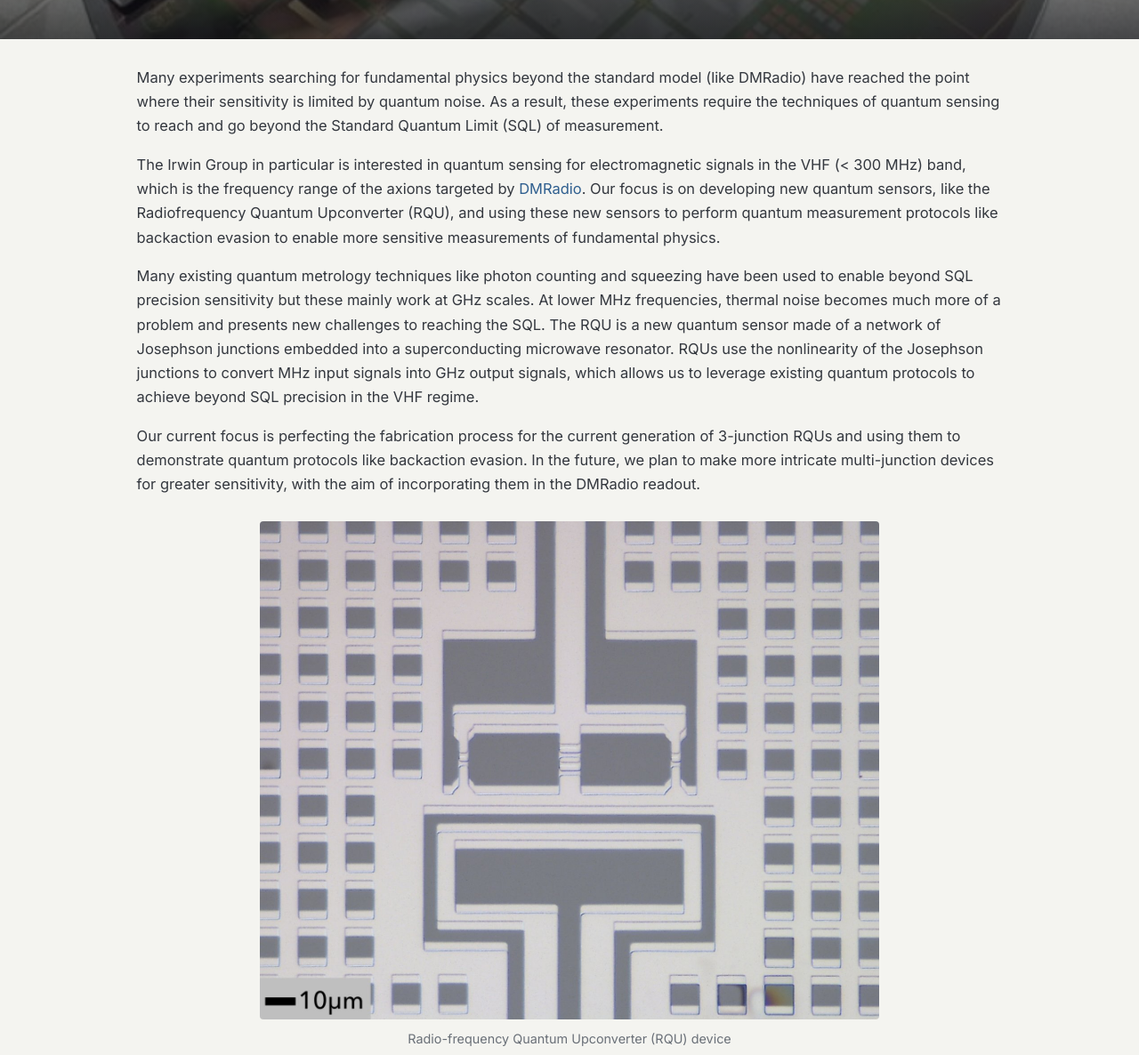
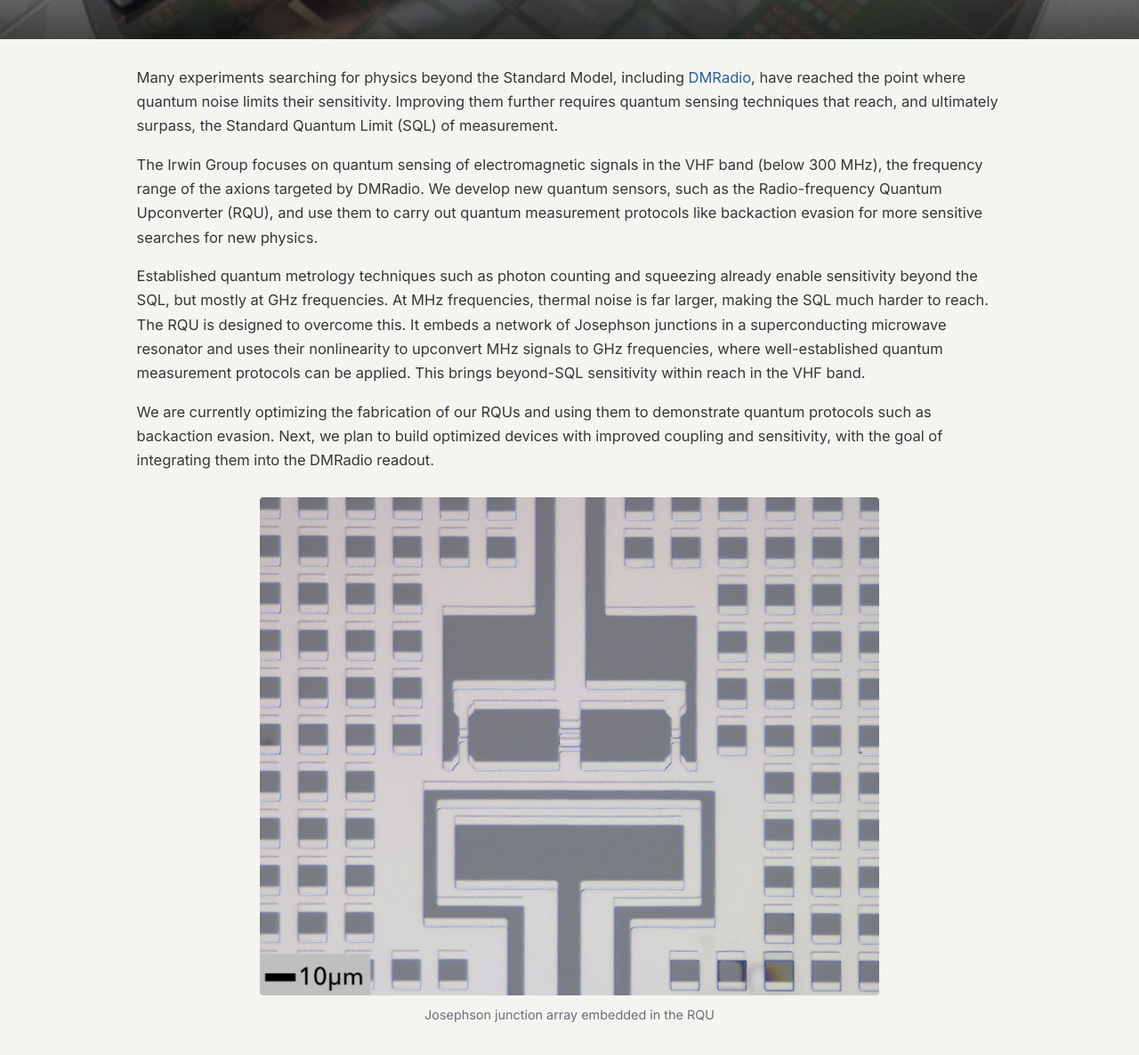
Before and after one commit to irwin-group/irwin-group-site, a plain HTML site: page research-rqu.html in a window 1280 px wide. Shown: the part 387-1573 px from the top of the page at 89% size. Drawn offline with nearby package versions, Linux system fonts and the light colour scheme.

Commit message:
rqu section improvement

```diff
--- a/research-rqu.html
+++ b/research-rqu.html
@@ -40,13 +40,13 @@
     <section class="page-head photo-head"><img class="banner-bg" src="images/banners/rqu.jpg" alt="" style="object-position:center 50%" onerror="this.remove()"><div class="container"><div class="breadcrumb"><a href="research.html">Research</a> /</div><h1>Radio-frequency Quantum Upconverters</h1></div></section>
     <section>
       <div class="container article">
-        <p>Many experiments searching for fundamental physics beyond the standard model (like DMRadio) have reached the point where their sensitivity is limited by quantum noise. As a result, these experiments require the techniques of quantum sensing to reach and go beyond the Standard Quantum Limit (SQL) of measurement.</p>
-        <p>The Irwin Group in particular is interested in quantum sensing for electromagnetic signals in the VHF (&lt; 300 MHz) band, which is the frequency range of the axions targeted by <a href="research-dmradio.html">DMRadio</a>. Our focus is on developing new quantum sensors, like the Radiofrequency Quantum Upconverter (RQU), and using these new sensors to perform quantum measurement protocols like backaction evasion to enable more sensitive measurements of fundamental physics.</p>
-        <p>Many existing quantum metrology techniques like photon counting and squeezing have been used to enable beyond SQL precision sensitivity but these mainly work at GHz scales. At lower MHz frequencies, thermal noise becomes much more of a problem and presents new challenges to reaching the SQL. The RQU is a new quantum sensor made of a network of Josephson junctions embedded into a superconducting microwave resonator. RQUs use the nonlinearity of the Josephson junctions to convert MHz input signals into GHz output signals, which allows us to leverage existing quantum protocols to achieve beyond SQL precision in the VHF regime.</p>
-        <p>Our current focus is perfecting the fabrication process for the current generation of 3-junction RQUs and using them to demonstrate quantum protocols like backaction evasion. In the future, we plan to make more intricate multi-junction devices for greater sensitivity, with the aim of incorporating them in the DMRadio readout.</p>
+        <p>Many experiments searching for physics beyond the Standard Model, including <a href="research-dmradio.html">DMRadio</a>, have reached the point where quantum noise limits their sensitivity. Improving them further requires quantum sensing techniques that reach, and ultimately surpass, the Standard Quantum Limit (SQL) of measurement.</p>
+        <p>The Irwin Group focuses on quantum sensing of electromagnetic signals in the VHF band (below 300 MHz), the frequency range of the axions targeted by DMRadio. We develop new quantum sensors, such as the Radio-frequency Quantum Upconverter (RQU), and use them to carry out quantum measurement protocols like backaction evasion for more sensitive searches for new physics.</p>
+        <p>Established quantum metrology techniques such as photon counting and squeezing already enable sensitivity beyond the SQL, but mostly at GHz frequencies. At MHz frequencies, thermal noise is far larger, making the SQL much harder to reach. The RQU is designed to overcome this. It embeds a network of Josephson junctions in a superconducting microwave resonator and uses their nonlinearity to upconvert MHz signals to GHz frequencies, where well-established quantum measurement protocols can be applied. This brings beyond-SQL sensitivity within reach in the VHF band.</p>
+        <p>We are currently optimizing the fabrication of our RQUs and using them to demonstrate quantum protocols such as backaction evasion. Next, we plan to build optimized devices with improved coupling and sensitivity, with the goal of integrating them into the DMRadio readout.</p>
         <figure>
-          <img src="images/rqu-device.jpg" alt="Micrograph of a Radio-frequency Quantum Upconverter device" onerror="this.parentNode.style.display='none'">
-          <figcaption>Radio-frequency Quantum Upconverter (RQU) device</figcaption>
+          <img src="images/rqu-device.jpg" alt="Josephson junction array embedded in the RQU" onerror="this.parentNode.style.display='none'">
+          <figcaption>Josephson junction array embedded in the RQU</figcaption>
         </figure>
         <div class="subnav"><a href="research-dmradio.html">&larr; Dark Matter Radio</a><a href="research-squid-noise.html">SQUID Backaction and Correlated Noise &rarr;</a></div>
       </div>
```
Also changed, not shown: research-scanning-squid.html (+1 -1 lines).
